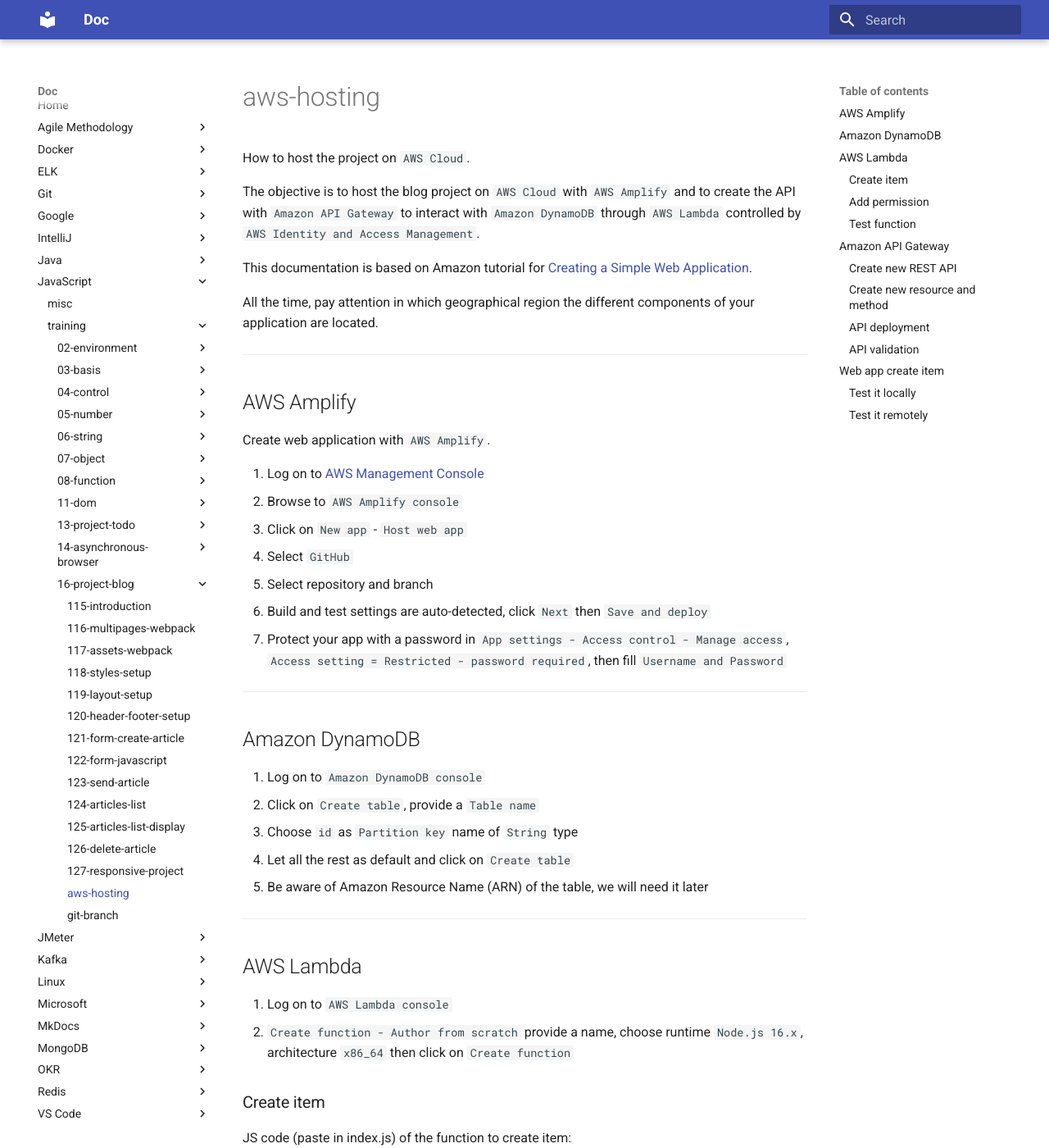
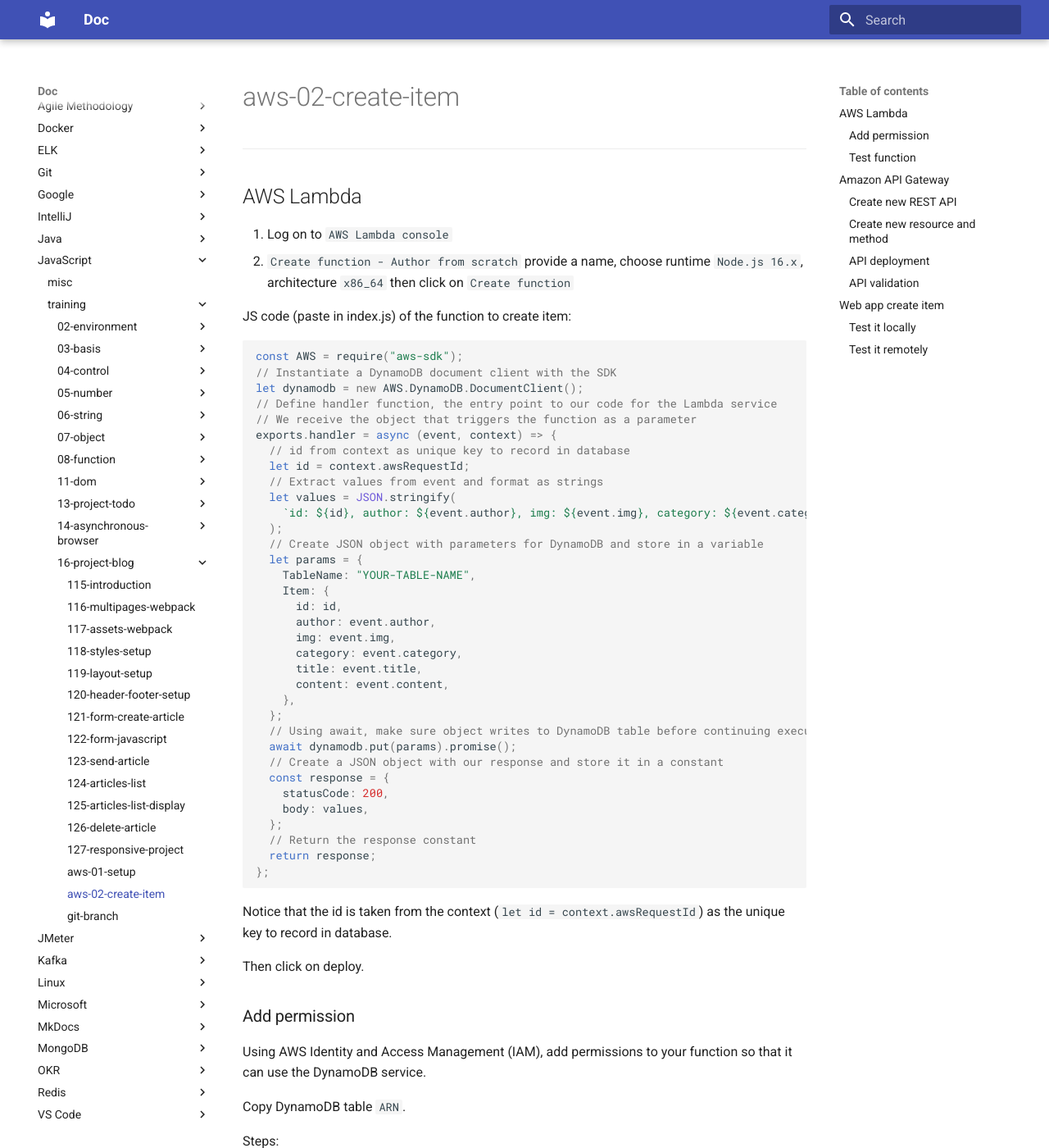
Before and after one commit to oldu73/doc, an MkDocs documentation site: the page built from docs/javascript/training/16-project-blog/aws-02-create-item.md, in a window 1280 px wide and 1400 px high. Shown: the whole window at 82% size. Built offline with MkDocs 1.6.1 and Material for MkDocs 9.7.7, drawn with Linux system fonts in a browser that asks for light colours.

Commit message:
js training blog project aws split doc

```diff
--- a/docs/javascript/training/16-project-blog/aws-hosting.md
+++ b/docs/javascript/training/16-project-blog/aws-02-create-item.md
@@ -1,36 +1,4 @@
-# aws-hosting
-
-How to host the project on `AWS Cloud`.
-
-The objective is to host the blog project on `AWS Cloud` with `AWS Amplify` and to create the API with `Amazon API Gateway` to interact with `Amazon DynamoDB` through `AWS Lambda` controlled by `AWS Identity and Access Management`.
-
-This documentation is based on Amazon tutorial for [Creating a Simple Web Application](https://aws.amazon.com/fr/getting-started/hands-on/build-web-app-s3-lambda-api-gateway-dynamodb/).
-
-All the time, pay attention in which geographical region the different components of your application are located.
-
----
-
-## AWS Amplify
-
-Create web application with `AWS Amplify`.
-
-1. Log on to [AWS Management Console](https://aws.amazon.com/fr/console/)
-2. Browse to `AWS Amplify console`
-3. Click on `New app` - `Host web app`
-4. Select `GitHub`
-5. Select repository and branch
-6. Build and test settings are auto-detected, click `Next` then `Save and deploy`
-7. Protect your app with a password in `App settings - Access control - Manage access`, `Access setting = Restricted - password required`, then fill `Username and Password`
-
----
-
-## Amazon DynamoDB
-
-1. Log on to `Amazon DynamoDB console`
-2. Click on `Create table`, provide a `Table name`
-3. Choose `id` as `Partition key` name of `String` type
-4. Let all the rest as default and click on `Create table`
-5. Be aware of Amazon Resource Name (ARN) of the table, we will need it later
+# aws-02-create-item
 
 ---
 
@@ -38,8 +6,6 @@
 
 1. Log on to `AWS Lambda console`
 2. `Create function - Author from scratch` provide a name, choose runtime `Node.js 16.x`, architecture `x86_64` then click on `Create function`
-
-### Create item
 
 JS code (paste in index.js) of the function to create item:
 
--- a/mkdocs.yml
+++ b/mkdocs.yml
@@ -116,7 +116,8 @@
                 - '125-articles-list-display': 'javascript/training/16-project-blog/125-articles-list-display.md'
                 - '126-delete-article': 'javascript/training/16-project-blog/126-delete-article.md'
                 - '127-responsive-project': 'javascript/training/16-project-blog/127-responsive-project.md'
-                - 'aws-hosting': 'javascript/training/16-project-blog/aws-hosting.md'
+                - 'aws-01-setup': 'javascript/training/16-project-blog/aws-01-setup.md'
+                - 'aws-02-create-item': 'javascript/training/16-project-blog/aws-02-create-item.md'
                 - 'git-branch': 'javascript/training/16-project-blog/git-branch.md'
     - JMeter:
         - 'JMeter - 01 - Misc': 'jmeter/1-jmeter-misc.md'
```
Also changed, not shown: docs/javascript/training/16-project-blog/aws-01-setup.md (added, +35 -0 lines).
